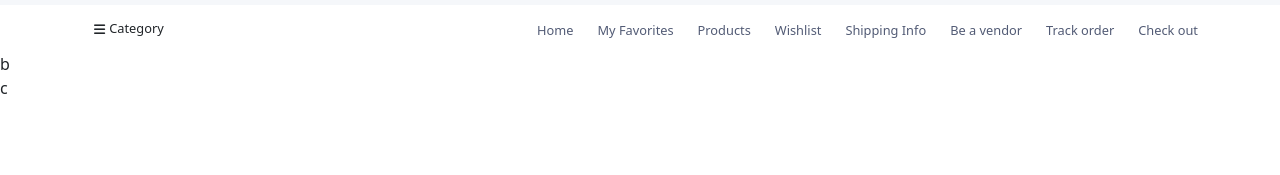
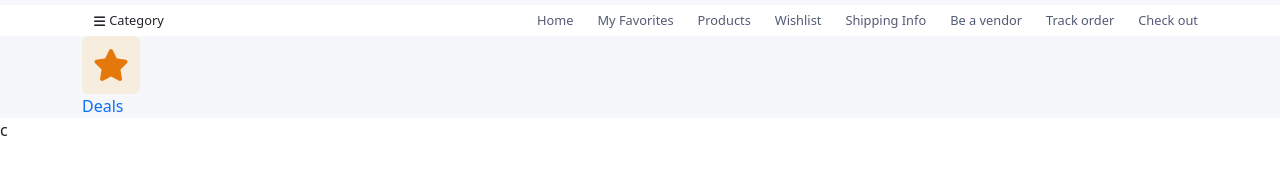
Before and after one commit to nguyendangkin/bootstrap-foxfire, a plain HTML site: page index.html in a window 1280 px wide. Shown: the part 51-226 px from the top of the page. Drawn offline with nearby package versions, Linux system fonts and the light colour scheme.

```diff
--- a/assets/styles/custom.css
+++ b/assets/styles/custom.css
@@ -18,6 +18,7 @@
     --color-17: #31374a;
     --color-18: #eff2f6;
     --color-19: rgb(222 226 230);
+    --color-20: #ffefca;
 }
 
 /* color */
@@ -33,8 +34,16 @@
     background-color: var(--color-7);
 }
 
+.bg-color-8 {
+    background-color: var(--color-8);
+}
+
 .color-3 {
     color: var(--color-3);
+}
+
+.color-20 {
+    color: var(--color-20);
 }
 
 .color-16 {
@@ -176,3 +185,8 @@
     transform: rotate(45deg);
 
 }
+
+.cus-list-icon-btn {
+    width: 58px;
+    height: 58px;
+}
--- a/index.html
+++ b/index.html
@@ -110,7 +110,7 @@
                 </div>
                 <div>
                     <div class="container">
-                        <div class="navbar d-flex align-items-center">
+                        <div class="navbar d-flex align-items-center pt-0 pb-0">
                             <div class="dropdown">
                                 <button
                                     class="btn cus-category-btn bg-transparent border border-0 color-17 d-flex align-items-center"
@@ -552,56 +552,72 @@
                             <ul
                                 class="d-flex align-items-center list-unstyled mt-0 mb-0"
                             >
-                                <li class="ps-4 cus-navigate-li">
+                                <li
+                                    class="ps-4 cus-navigate-li d-flex align-items-center"
+                                >
                                     <a
                                         class="text-decoration-none color-12 cus-navigate-link"
                                         href="#"
                                         >Home</a
                                     >
                                 </li>
-                                <li class="ps-4 cus-navigate-li">
+                                <li
+                                    class="ps-4 cus-navigate-li d-flex align-items-center"
+                                >
                                     <a
                                         class="text-decoration-none color-12 cus-navigate-link"
                                         href="#"
                                         >My Favorites</a
                                     >
                                 </li>
-                                <li class="ps-4 cus-navigate-li">
+                                <li
+                                    class="ps-4 cus-navigate-li d-flex align-items-center"
+                                >
                                     <a
                                         class="text-decoration-none color-12 cus-navigate-link"
                                         href="#"
                                         >Products</a
                                     >
                                 </li>
-                                <li class="ps-4 cus-navigate-li">
+                                <li
+                                    class="ps-4 cus-navigate-li d-flex align-items-center"
+                                >
                                     <a
                                         class="text-decoration-none color-12 cus-navigate-link"
                                         href="#"
                                         >Wishlist</a
                                     >
                                 </li>
-                                <li class="ps-4 cus-navigate-li">
+                                <li
+                                    class="ps-4 cus-navigate-li d-flex align-items-center"
+                                >
                                     <a
                                         class="text-decoration-none color-12 cus-navigate-link"
                                         href="#"
                                         >Shipping Info</a
                                     >
                                 </li>
-                                <li class="ps-4 cus-navigate-li">
+                                <li
+                                    class="ps-4 cus-navigate-li d-flex align-items-center"
+                                >
                                     <a
                                         class="text-decoration-none color-12 cus-navigate-link"
                                         href="#"
                                         >Be a vendor</a
                                     >
                                 </li>
-                                <li class="ps-4 cus-navigate-li">
+                                <li
+                                    class="ps-4 cus-navigate-li d-flex align-items-center"
+                                >
                                     <a
                                         class="text-decoration-none color-12 cus-navigate-link"
                                         href="#"
                                         >Track order</a
                                     >
                                 </li>
-                                <li class="ps-4 cus-navigate-li">
+                                <li
+                                    class="ps-4 cus-navigate-li d-flex align-items-center"
+                                >
                                     <a
                                         class="text-decoration-none color-12 cus-navigate-link"
                                         href="#"
@@ -613,7 +629,28 @@
                     </div>
                 </div>
             </header>
-            <main>b</main>
+            <main>
+                <div class="bg-color-1">
+                    <div class="container">
+                        <div class="">
+                            <a
+                                href="#"
+                                class="d-inline-block text-decoration-none"
+                            >
+                                <div
+                                    class="cus-list-icon-btn d-flex align-items-center justify-content-center rounded-2 bg-color-7"
+                                >
+                                    <i
+                                        class="fa-solid fa-star fs-2 color-8"
+                                    ></i>
+                                </div>
+                                <span class="">Deals</span>
+                            </a>
+                        </div>
+                    </div>
+                    <div class=""></div>
+                </div>
+            </main>
             <footer>c</footer>
         </div>
         <script>
```
